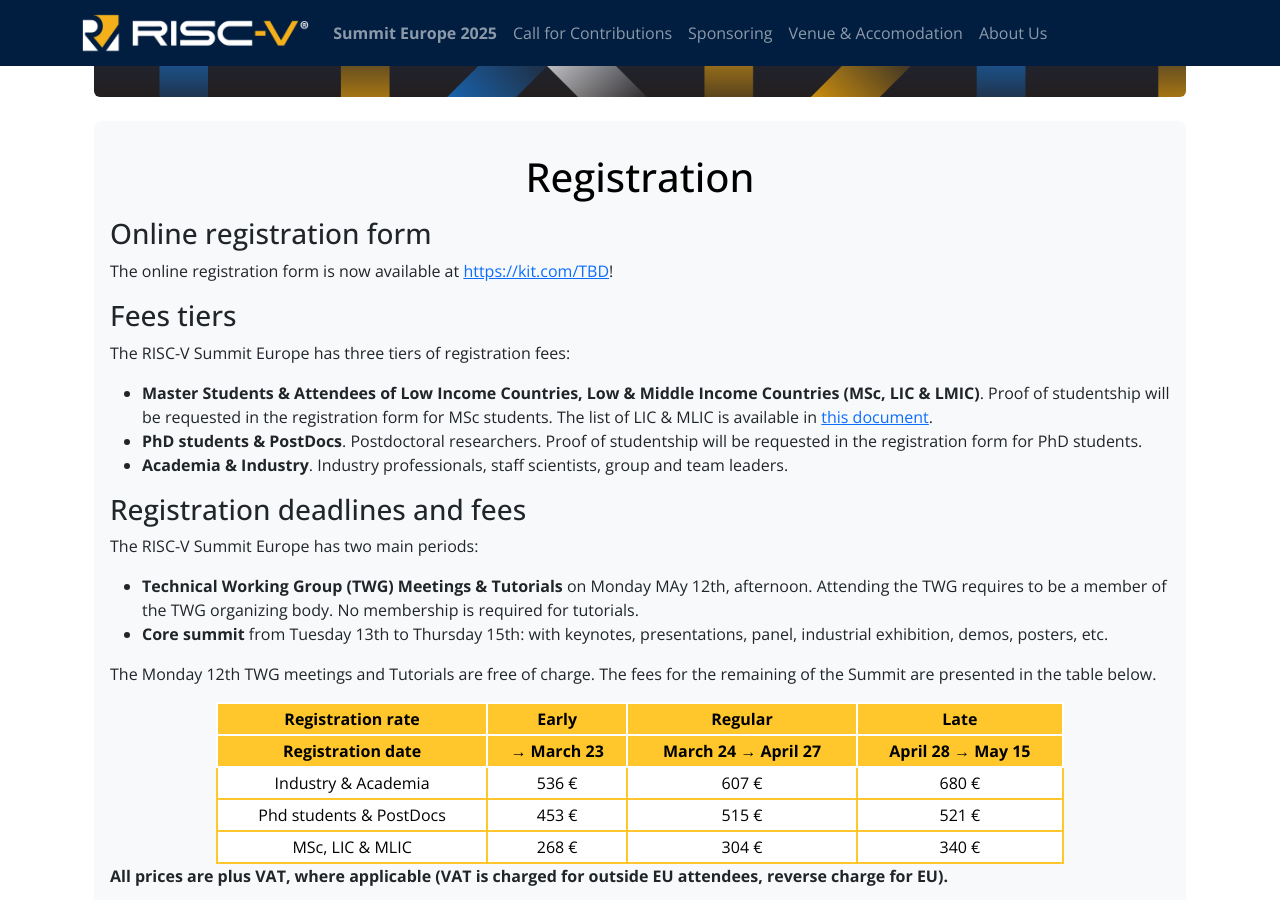
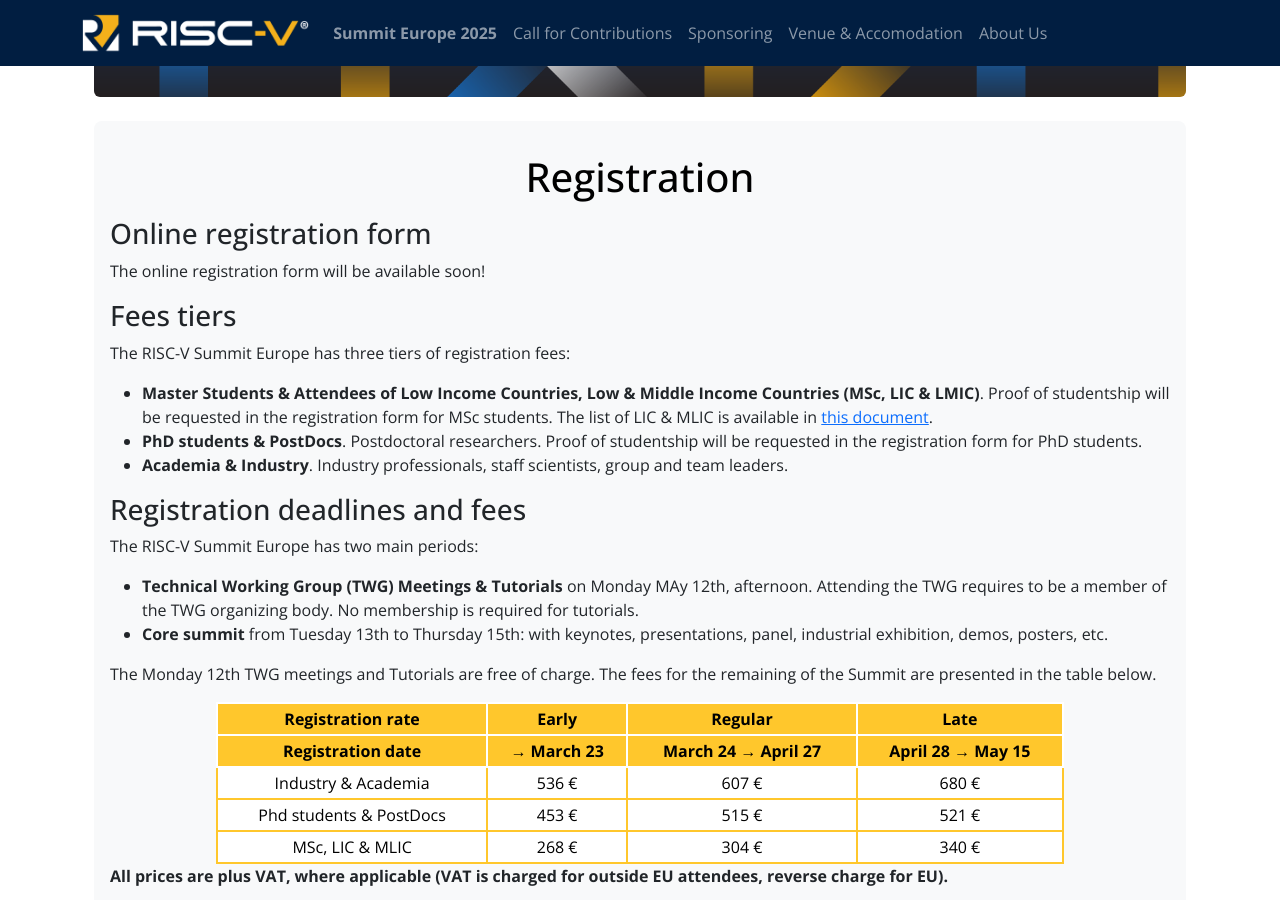
Before and after one commit to riscv-europe/summit-website-development, a Jekyll site: the page built from summit/2025/registration.md, in a window 1280 px wide and 900 px high, scrolled down 411 px. Built offline with Jekyll 4.4.1, drawn with Linux system fonts in a browser that asks for light colours.

Commit message:
Fix: the registration page is not there yet.

```diff
--- a/summit/2025/registration.md
+++ b/summit/2025/registration.md
@@ -13,7 +13,7 @@
 
 ### Online registration form
 
-The online registration form is now available at <https://kit.com/TBD>!
+The online registration form will be available soon!
 
 ### Fees tiers
 
```
